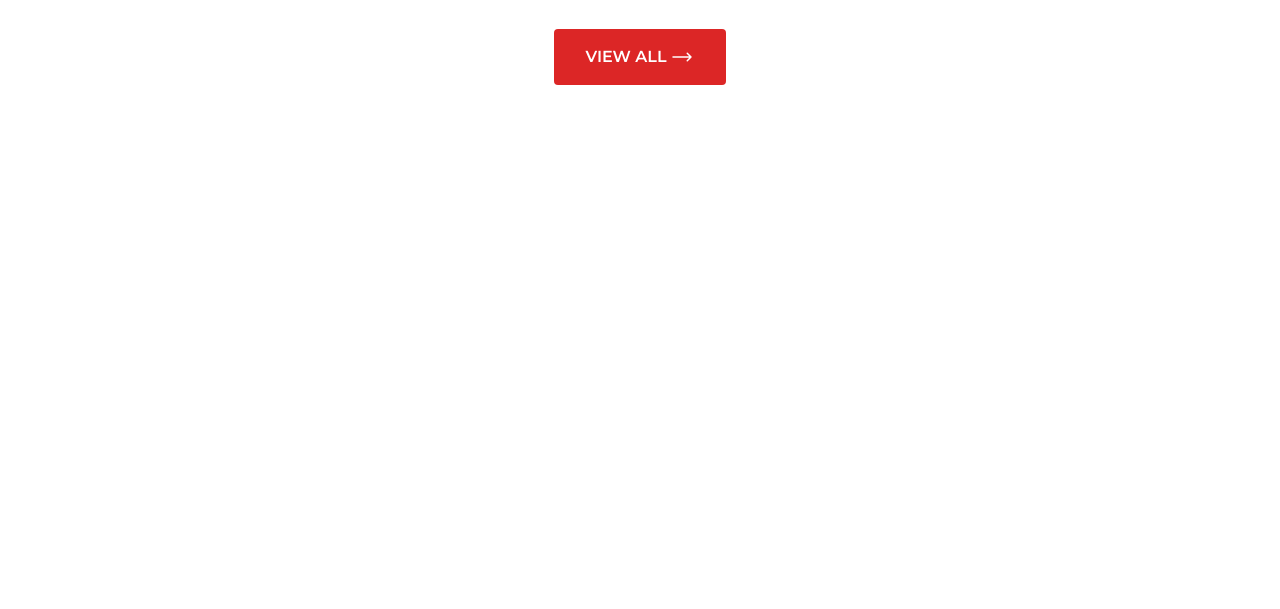
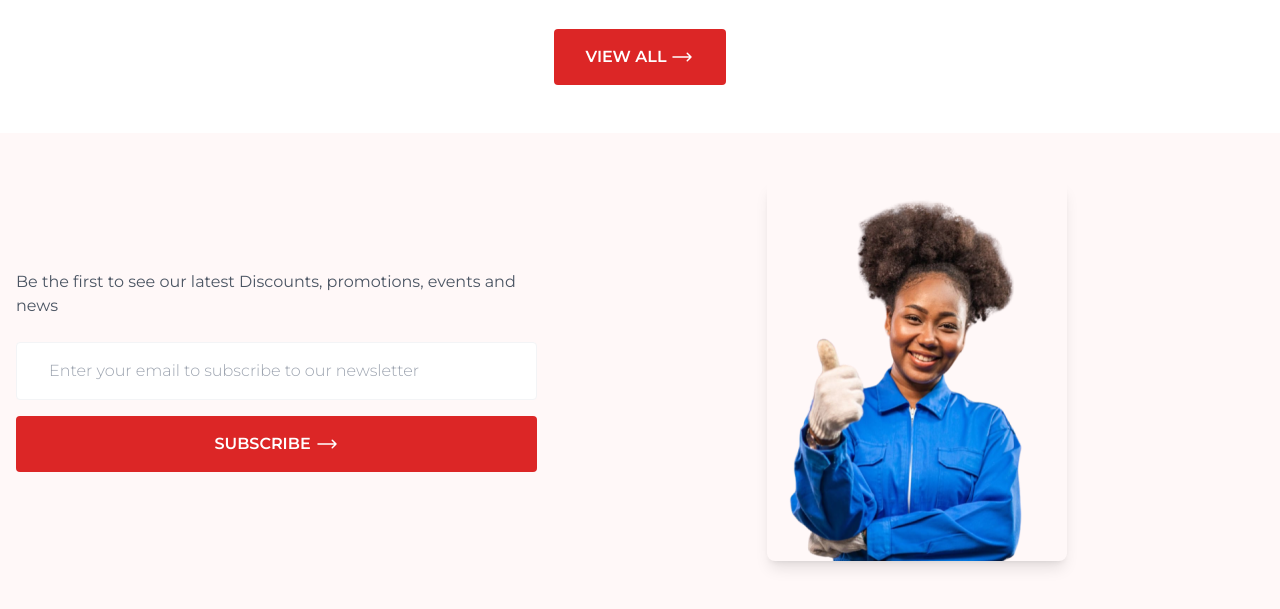
Before and after one commit to matovu-ronald/makanika, a website: page index.html in a window 1280 px wide. Shown: the part 4313-4922 px from the top of the page. Before the commit the page ends 4446 px from the top, so only its background shows below. Drawn offline with Linux system fonts and the light colour scheme.

Commit message:
Add newsletter section

```diff
--- a/index.html
+++ b/index.html
@@ -858,6 +858,59 @@
           </div>
         </div>
       </section>
+
+      <!-- Newsletter Section -->
+      <section class="bg-makanika-blush-pink py-12 md:col-span-full">
+        <div class="container mx-auto px-4">
+          <div
+            class="grid grid-cols-1 md:grid-cols-[1.5fr_2fr] gap-8 items-center"
+          >
+            <!-- Text and Form Input Column -->
+            <div>
+              <p class="text-gray-600 mb-6">
+                Be the first to see our latest Discounts, promotions, events and
+                news
+              </p>
+              <form action="#" method="POST" class="flex flex-col space-y-4">
+                <input
+                  type="email"
+                  placeholder="Enter your email to subscribe to our newsletter"
+                  class="px-8 py-4 border border-gray-100 rounded focus:outline-none focus:ring-2 focus:ring-makanika-sunflower-yellow placeholder:text-base placeholder:font-light"
+                />
+                <button
+                  type="submit"
+                  class="inline-flex items-center justify-center space-x-1 uppercase bg-red-600 text-white py-4 px-8 rounded hover:bg-makanika-sunflower-yellow hover:text-makankika-jet-black transition"
+                >
+                  <span class="font-semibold">Subscribe</span>
+
+                  <svg
+                    xmlns="http://www.w3.org/2000/svg"
+                    fill="none"
+                    viewBox="0 0 24 24"
+                    stroke-width="1.5"
+                    stroke="currentColor"
+                    class="w-6 h-6"
+                  >
+                    <path
+                      stroke-linecap="round"
+                      stroke-linejoin="round"
+                      d="M17.25 8.25 21 12m0 0-3.75 3.75M21 12H3"
+                    ></path>
+                  </svg>
+                </button>
+              </form>
+            </div>
+            <!-- Image Column -->
+            <div class="flex justify-center">
+              <img
+                src="src/images/newsletter.png"
+                alt="Newsletter Image"
+                class="rounded-lg shadow-lg"
+              />
+            </div>
+          </div>
+        </div>
+      </section>
     </main>
     <footer></footer>
   </body>
```
Also changed, not shown: src/images/newsletter.png (added), src/styles/output.css.
